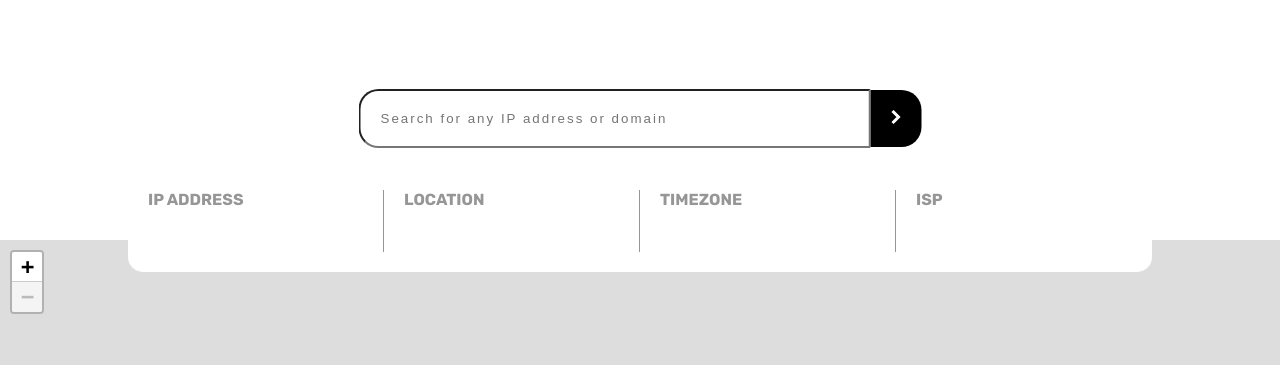
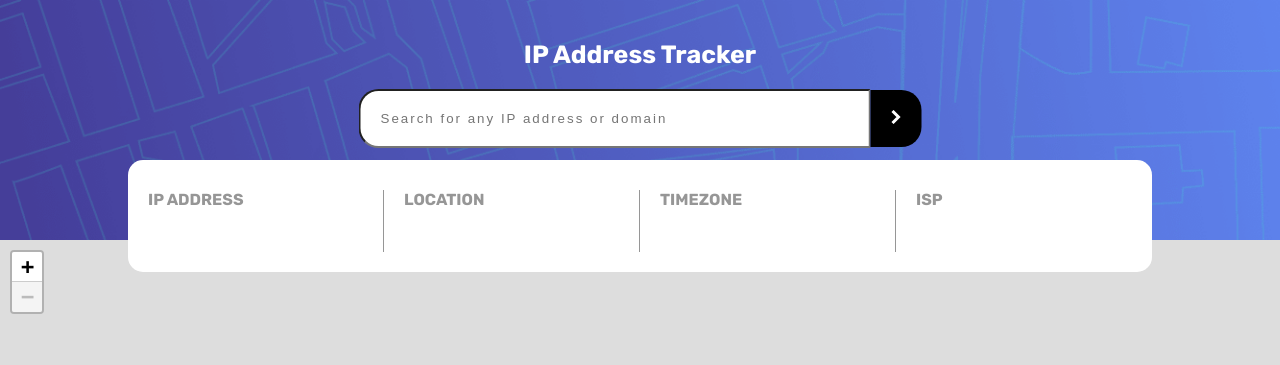
Before and after one commit to Alan1234111/Ip-address-tracker, a plain HTML site: page index.html in a window 1280 px wide. Shown: the top 365 px of the page. Drawn offline with nearby package versions, Linux system fonts and the light colour scheme; the site is published under a folder, as on GitHub Pages, so addresses that start at the root find nothing; no server answers.

Commit message:
Update style.css

```diff
--- a/style.css
+++ b/style.css
@@ -51,7 +51,7 @@ nav button {
 }
 
 .ip {
-  background-image: url(/images/pattern-bg.png);
+  background-image: url(images/pattern-bg.png);
   background-size: cover;
   height: 30vh;
   width: 100vw;
```
